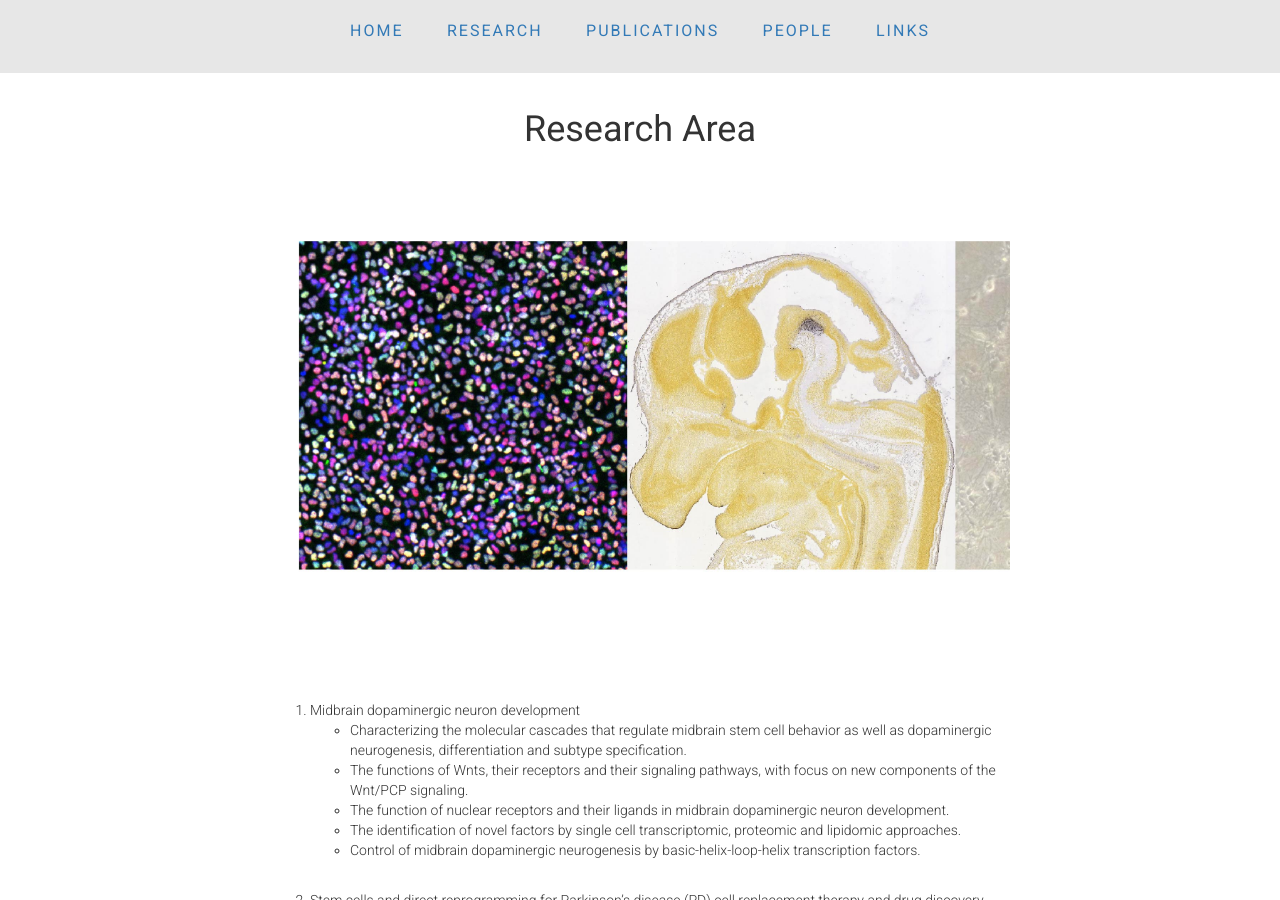
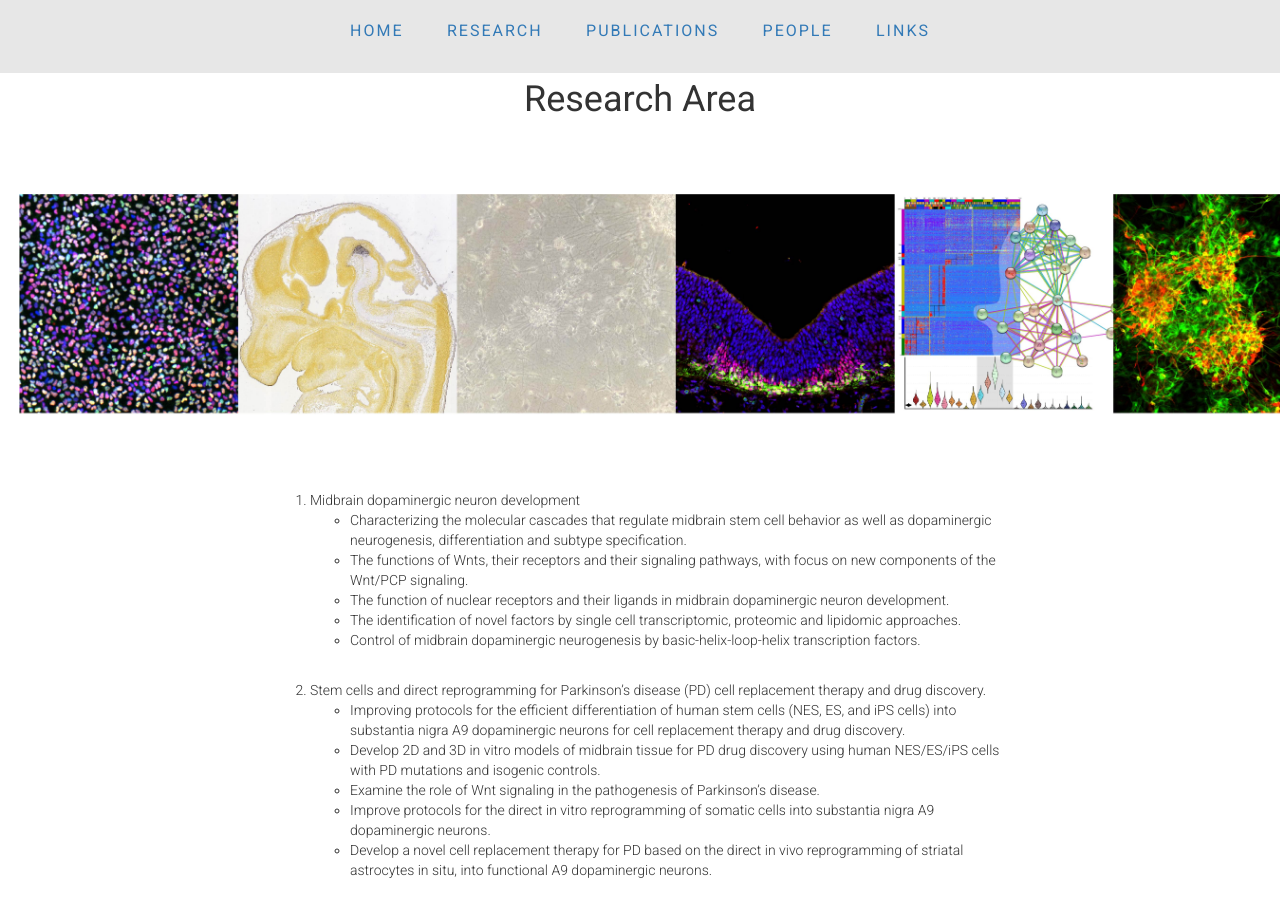
Before and after one commit to ArenasLab/arenaslab.github.io, a Jekyll site: the page research/index.html, which Jekyll copies as it is, in a window 1280 px wide and 900 px high. Built offline with Jekyll 4.4.1, drawn with Linux system fonts in a browser that asks for light colours.

Commit message:
Update index.html

```diff
--- a/research/index.html
+++ b/research/index.html
@@ -5,7 +5,7 @@
   <meta charset="utf-8"/>
   <link rel="stylesheet" href="https://maxcdn.bootstrapcdn.com/bootstrap/3.3.6/css/bootstrap.min.css" integrity="sha384-1q8mTJOASx8j1Au+a5WDVnPi2lkFfwwEAa8hDDdjZlpLegxhjVME1fgjWPGmkzs7" crossorigin="anonymous">
   <link href='https://fonts.googleapis.com/css?family=Roboto:300,400,700' rel='stylesheet' type='text/css'>
-  <link rel="stylesheet" type="text/css" href="/css/mainresearch.css">
+  <link rel="stylesheet" type="text/css" href="/css/main.css">
 </head>
 <body>
   <header class="container">
@@ -24,16 +24,9 @@
   </header>
 
   <p>&nbsp;<p>
-  <div class="wrap">
-    <div class="post">
-  <div class="members">
-    <p>&nbsp;<p>
-
-	 <h1 align="center">Research Area</h1>
+	<h1 align="center">Research Area</h1>
 	  <p>&nbsp;<p>
-	  <!-- LARGE TITLE BANNER -->
-
-  <section class="jumbotron">
+  <section class="jumbotron2">
     <!--
 <div class="container">
       <div class="row text-center">
@@ -44,8 +37,17 @@
     </div>
 -->
   </section>
+  <div class="wrap">
+    <div class="post">
+  <div class="members">
+    <p>&nbsp;<p>
 
-  <p>&nbsp;</p>
+
+
+
+
+
+
 
 
     <ol>
```
